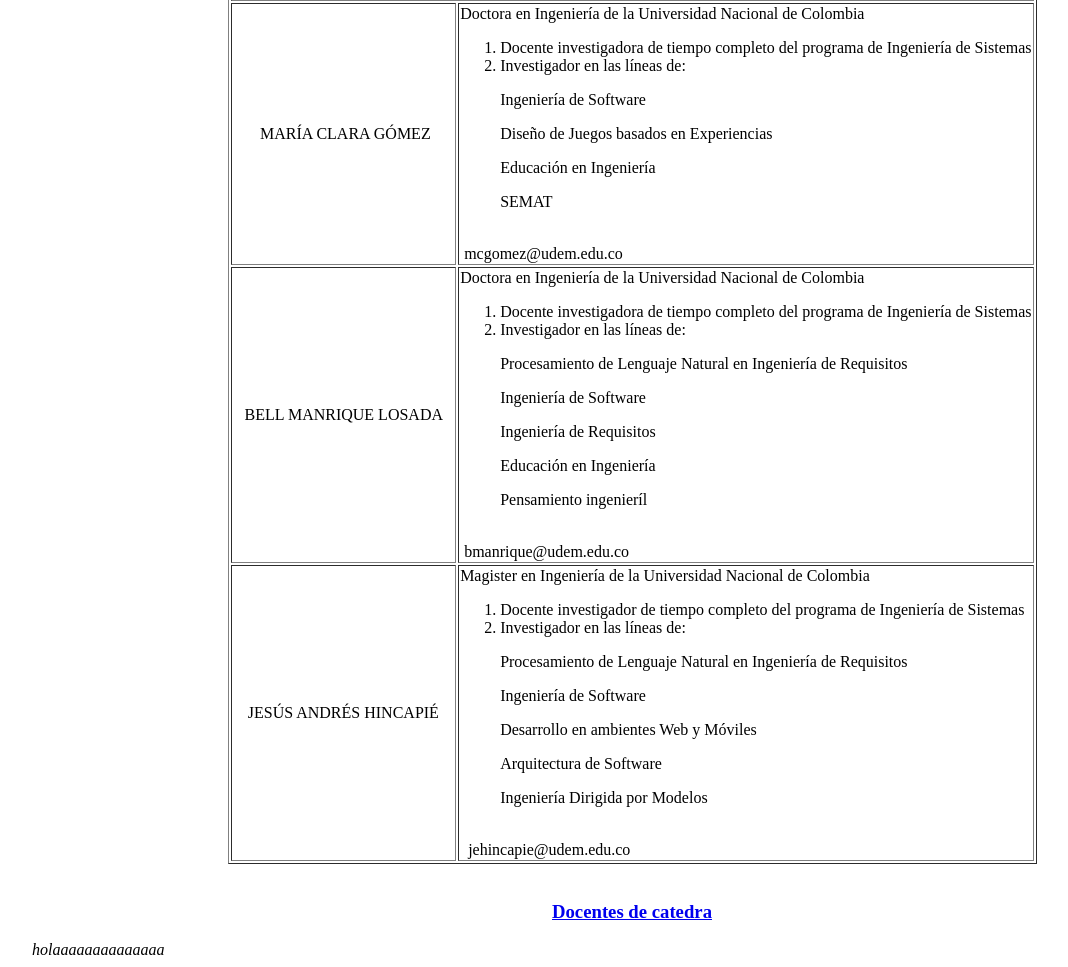
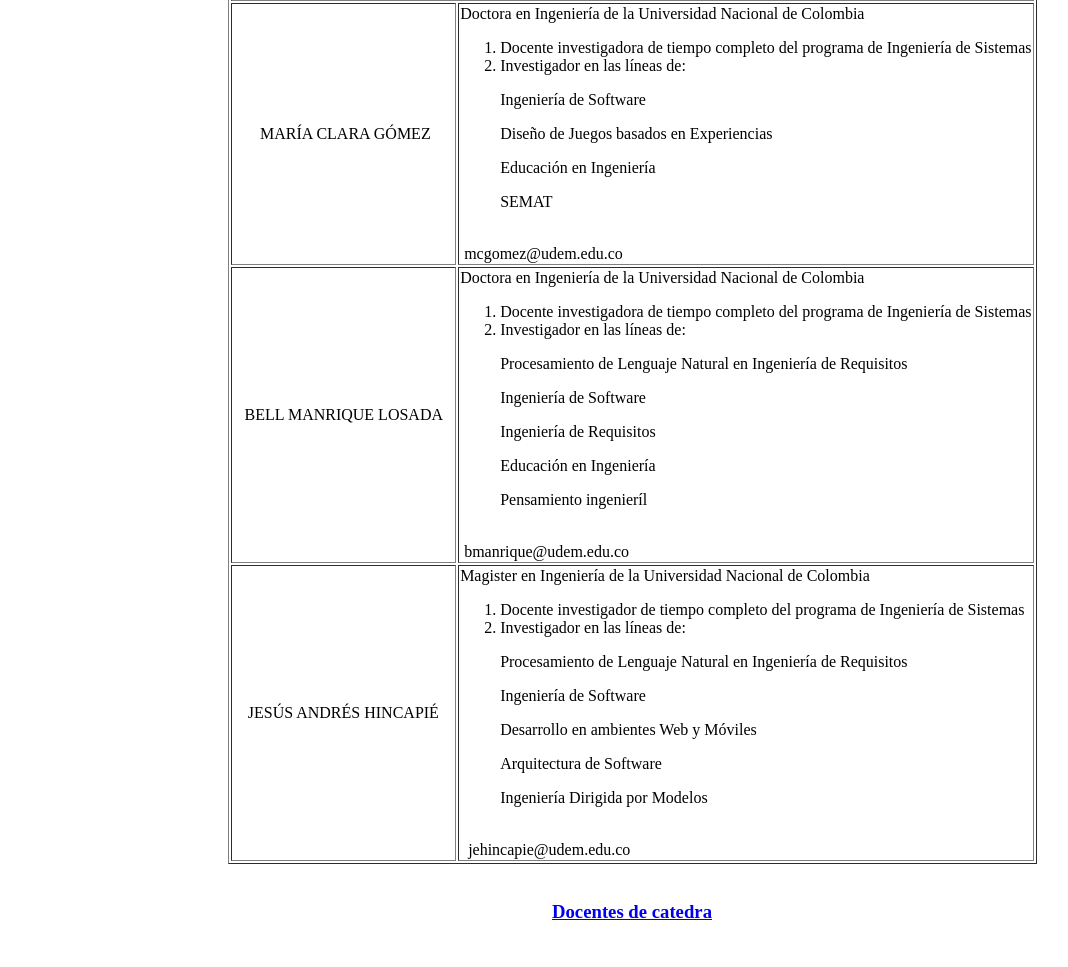
Before and after one commit to Alealvfer12/dll-web-, a plain HTML site: page Docencia.html in a window 1280 px wide. Shown: the part 499-1466 px from the top of the page, without its empty margins (8-1076 px from the left). Drawn offline with Linux system fonts and the light colour scheme.

Commit message:
pagina de inscripcion

```diff
--- a/Docencia.html
+++ b/Docencia.html
@@ -101,6 +101,6 @@
     </nav>
 
     <td>&nbsp;</td> <td>&nbsp;</td> <td>&nbsp;</td>  <td>&nbsp;</td>
- <cite> holaaaaaaaaaaaaaa </cite>
+
 </body>
 </html>
```
Also changed, not shown: inscripcion.html (added).
